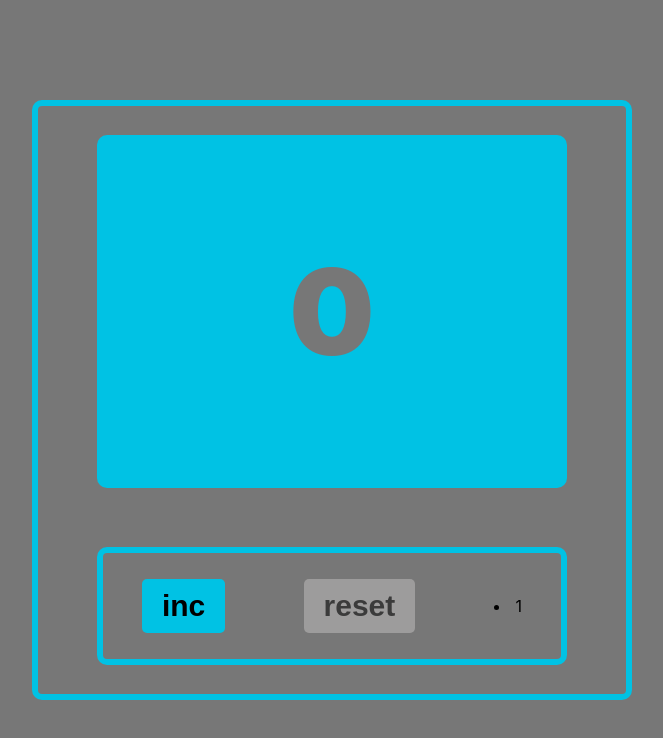
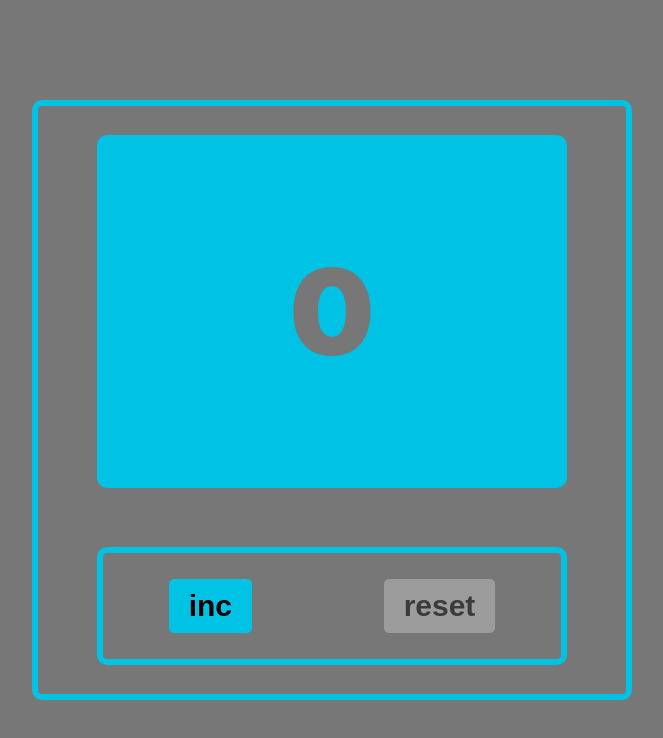
Before and after one commit to MasterTatto/counter-incubator, a React (Create React App) app: page / in a window 1280 px wide. Shown: the top 738 px of the page, without its empty margins (308-971 px from the left). Built offline with nearby package versions, Linux system fonts and the light colour scheme.

Commit message:
delete li

```diff
--- a/src/window.tsx
+++ b/src/window.tsx
@@ -37,7 +37,7 @@ function Window(props: propsType) {
 						reset
 					</button>
 
-					<li>1</li>
+
 				</div>
 			</div>
 		</div>
```
